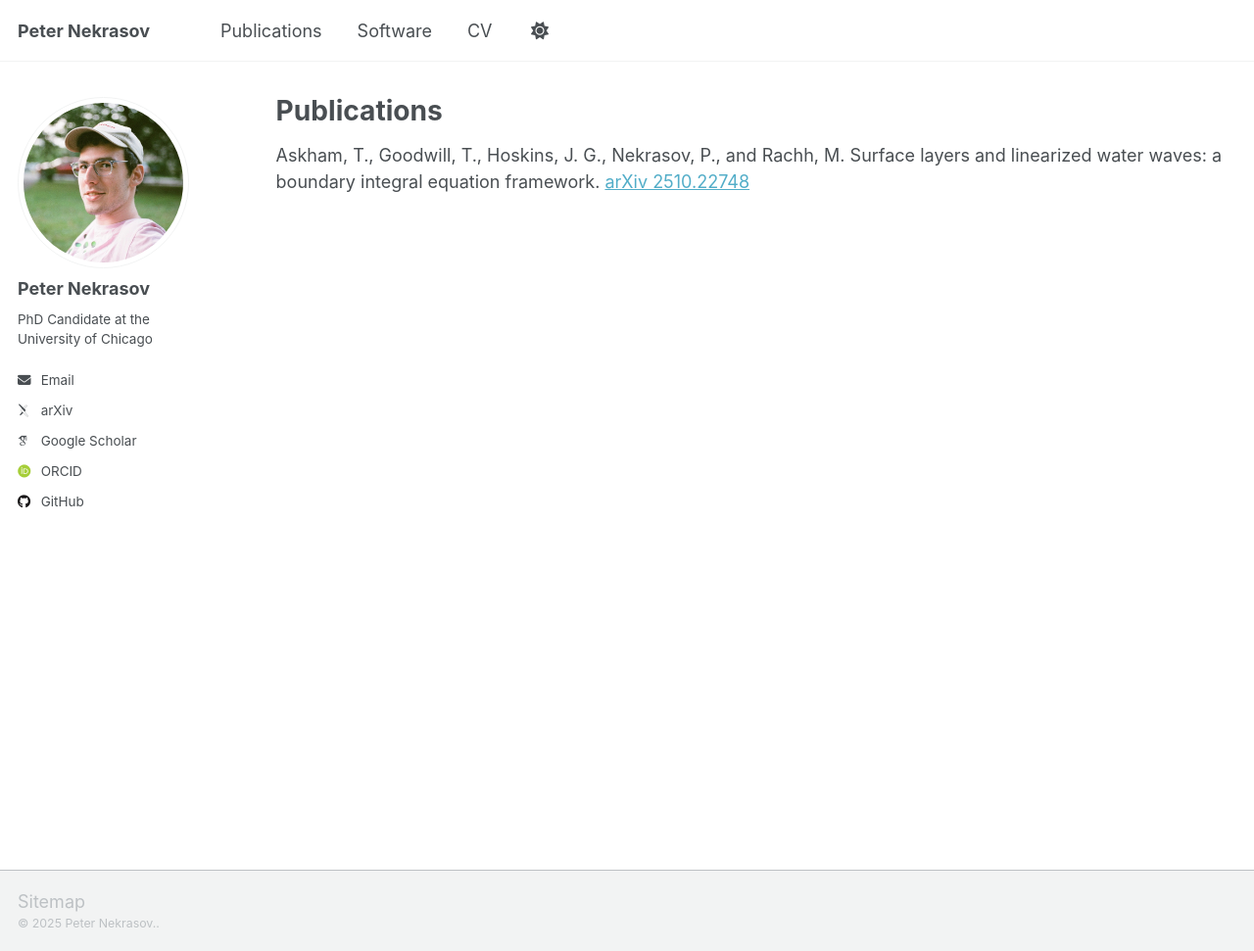
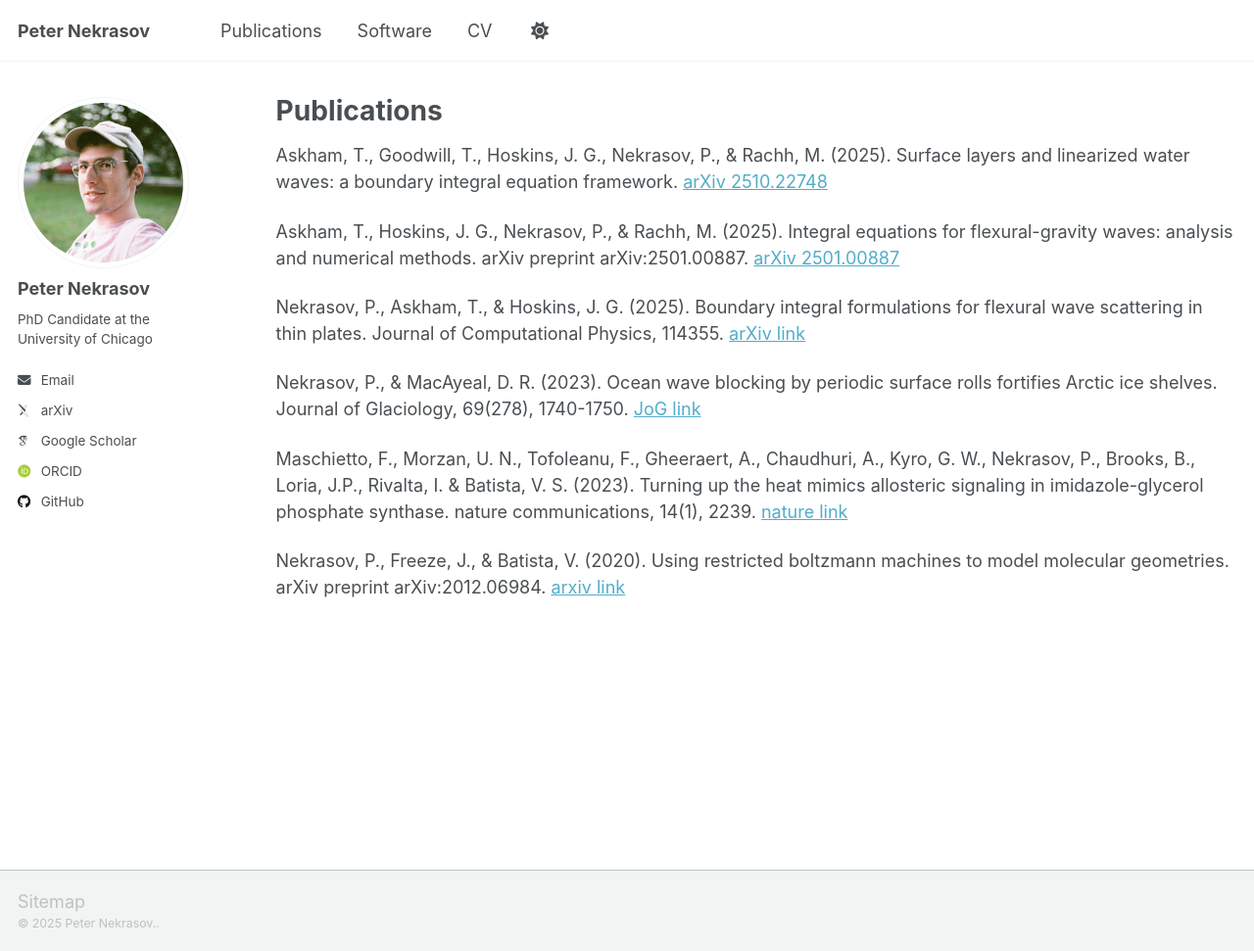
Before and after one commit to peter-nekrasov/peter-nekrasov.github.io, a Jekyll site: the page built from _pages/publications.md, in a window 1280 px wide and 971 px high. Shown: the whole window at 98% size. Built offline with Jekyll 4.4.1, drawn with Linux system fonts in a browser that asks for light colours; some web fonts are replaced; a script that is not in the unit is left out.

Commit message:
update publications and software pages

```diff
--- a/_pages/publications.md
+++ b/_pages/publications.md
@@ -5,4 +5,14 @@ permalink: /publications/
 author_profile: true
 ---
 
-Askham, T., Goodwill, T., Hoskins, J. G., Nekrasov, P., and Rachh, M. Surface layers and linearized water waves: a boundary integral equation framework. [arXiv 2510.22748](https://arxiv.org/pdf/2510.22748)
+Askham, T., Goodwill, T., Hoskins, J. G., Nekrasov, P., & Rachh, M. (2025). Surface layers and linearized water waves: a boundary integral equation framework. [arXiv 2510.22748](https://arxiv.org/pdf/2510.22748)
+
+Askham, T., Hoskins, J. G., Nekrasov, P., & Rachh, M. (2025). Integral equations for flexural-gravity waves: analysis and numerical methods. arXiv preprint arXiv:2501.00887. [arXiv 2501.00887](https://arxiv.org/pdf/2501.00887)
+
+Nekrasov, P., Askham, T., & Hoskins, J. G. (2025). Boundary integral formulations for flexural wave scattering in thin plates. Journal of Computational Physics, 114355. [arXiv link](https://arxiv.org/pdf/2409.19160)
+
+Nekrasov, P., & MacAyeal, D. R. (2023). Ocean wave blocking by periodic surface rolls fortifies Arctic ice shelves. Journal of Glaciology, 69(278), 1740-1750. [JoG link](https://www.cambridge.org/core/services/aop-cambridge-core/content/view/3DC02251B965D05EE8408E72BDF7D532/S0022143023000588a.pdf/ocean-wave-blocking-by-periodic-surface-rolls-fortifies-arctic-ice-shelves.pdf)
+
+Maschietto, F., Morzan, U. N., Tofoleanu, F., Gheeraert, A., Chaudhuri, A., Kyro, G. W., Nekrasov, P., Brooks, B., Loria, J.P., Rivalta, I. & Batista, V. S. (2023). Turning up the heat mimics allosteric signaling in imidazole-glycerol phosphate synthase. nature communications, 14(1), 2239. [nature link](https://www.nature.com/articles/s41467-023-37956-1.pdf)
+
+Nekrasov, P., Freeze, J., & Batista, V. (2020). Using restricted boltzmann machines to model molecular geometries. arXiv preprint arXiv:2012.06984. [arxiv link](https://arxiv.org/pdf/2012.06984)
```
Also changed, not shown: _pages/software.md (added, +10 -0 lines).
